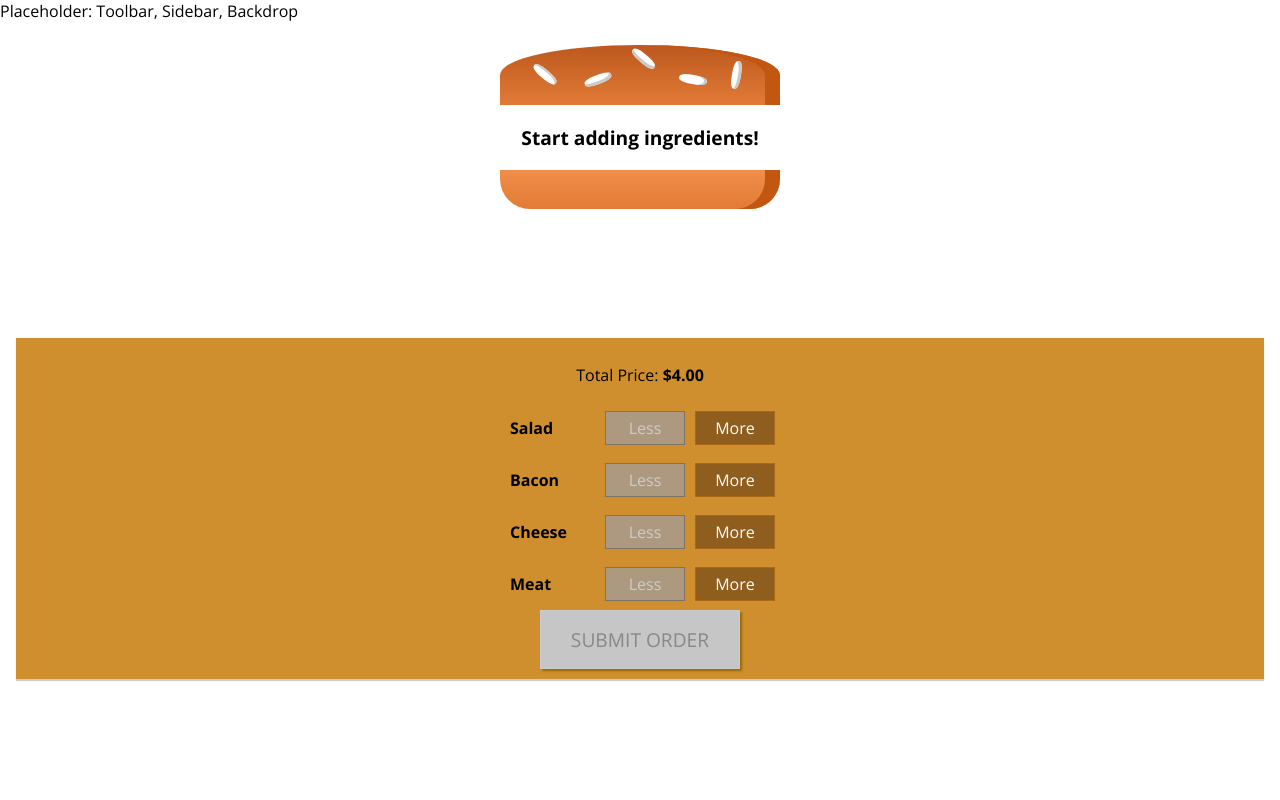
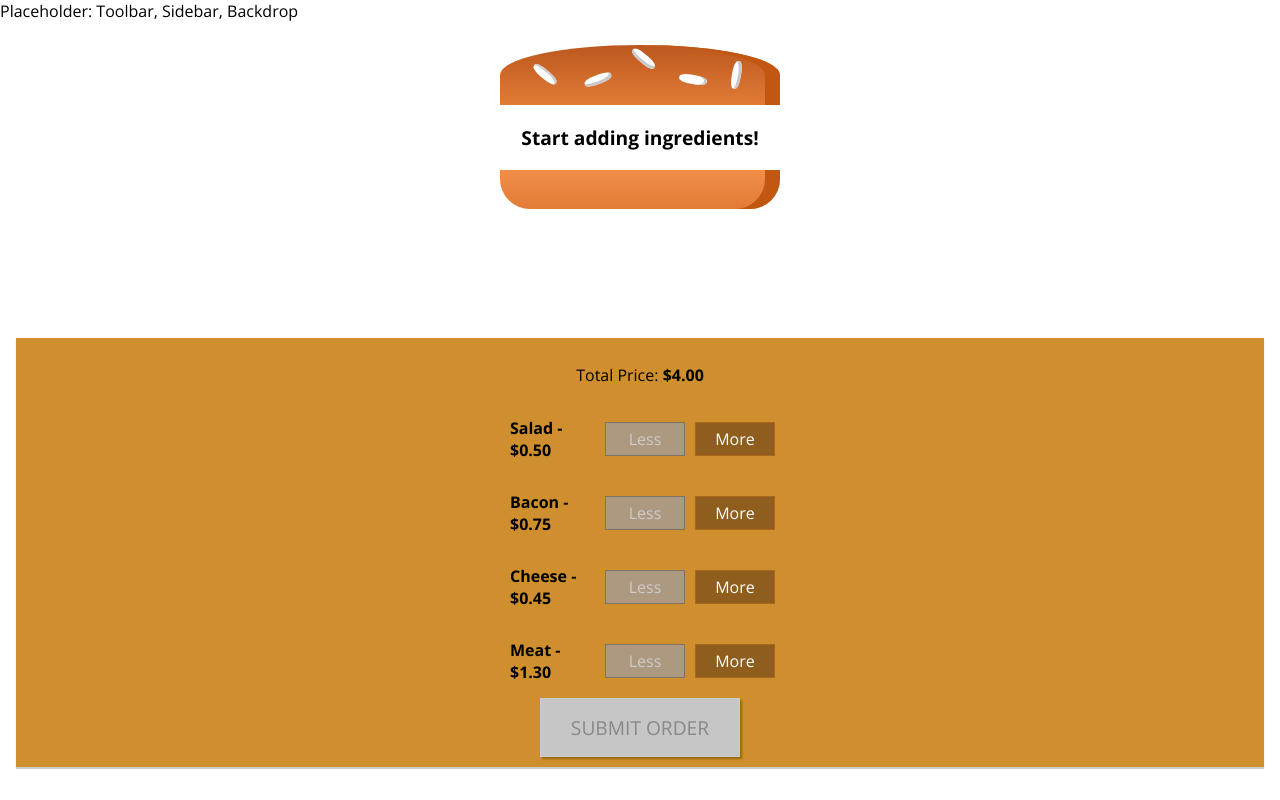
Before and after one commit to kkaiyang94/MyBurgerApp, a React (Create React App) app: page / in a window 1280 px wide. Built offline with nearby package versions, Linux system fonts and the light colour scheme.

Commit message:
Add ingredient prices

```diff
--- a/src/components/BuildControls/BuildControl/BuildControl.js
+++ b/src/components/BuildControls/BuildControl/BuildControl.js
@@ -2,9 +2,9 @@ import React from 'react';
 
 import classes from './BuildControl.module.css';
 
-const BuildControl = ({ label, increment, decrement, disabled }) => (
+const BuildControl = ({ label, increment, decrement, disabled, ingredientPrice }) => (
   <div className={classes.BuildControl}>
-    <div className={classes.Label}>{label}</div>
+    <div className={classes.Label}>{label} - ${ingredientPrice}</div>
     <button className={classes.Less} onClick={decrement} disabled={disabled}>Less</button>
     <button className={classes.More} onClick={increment}>More</button>
   </div>
--- a/src/components/BuildControls/BuildControls.js
+++ b/src/components/BuildControls/BuildControls.js
@@ -11,13 +11,14 @@ const controls = [
   { label: 'Meat', type: 'meat'},
 ];
 
-const BuildControls = ({ increment, decrement, disabled, price, purchasable, submitOrder }) => (
+const BuildControls = ({ increment, decrement, disabled, price, purchasable, submitOrder, ingredientPrices }) => (
   <div className={classes.BuildControls}>
     <p>Total Price: <strong>${price.toFixed(2)}</strong></p>
     {controls.map(ingredient => {
       return <BuildControl
       key={ingredient.label}
       label={ingredient.label}
+      ingredientPrice={ingredientPrices[ingredient.type].toFixed(2)}
       increment={() => increment(ingredient.type)}
       decrement={() => decrement(ingredient.type)}
       disabled={disabled[ingredient.type]}
--- a/src/containers/BurgerBuilder/BurgerBuilder.js
+++ b/src/containers/BurgerBuilder/BurgerBuilder.js
@@ -95,6 +95,7 @@ class BurgerBuilder extends Component {
           price={totalPrice}
           purchasable={purchasable}
           submitOrder={this.purchaseStateHandler}
+          ingredientPrices={INGREDIENT_PRICES}
         />
       </>
     )
```
